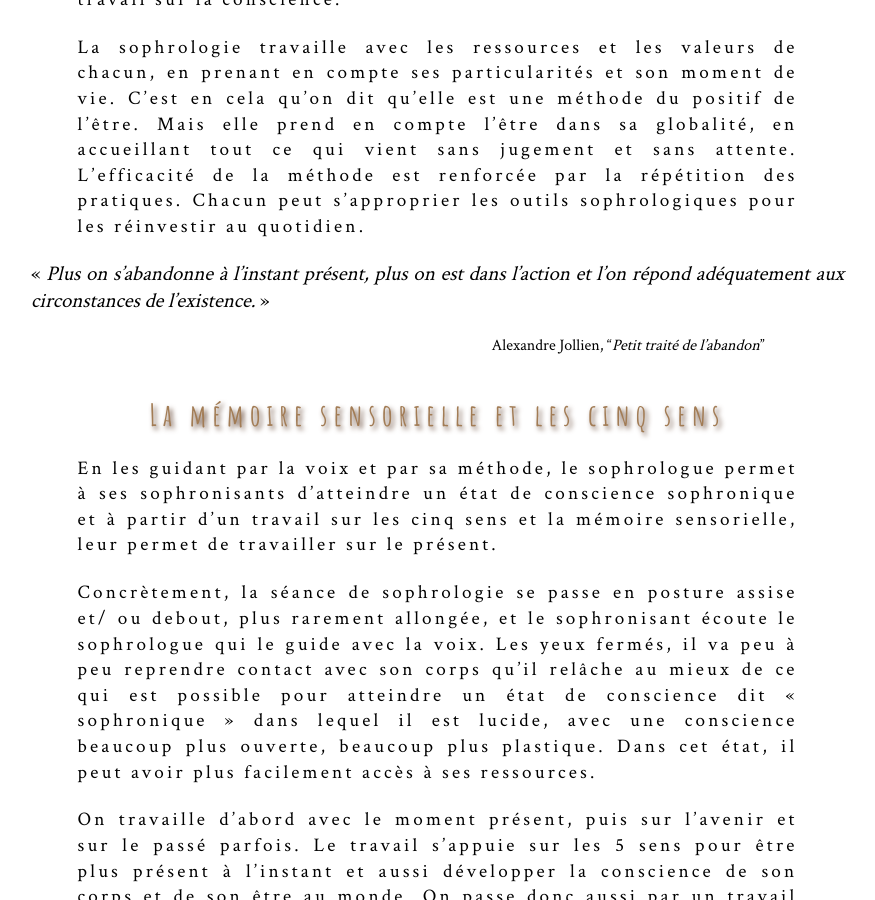
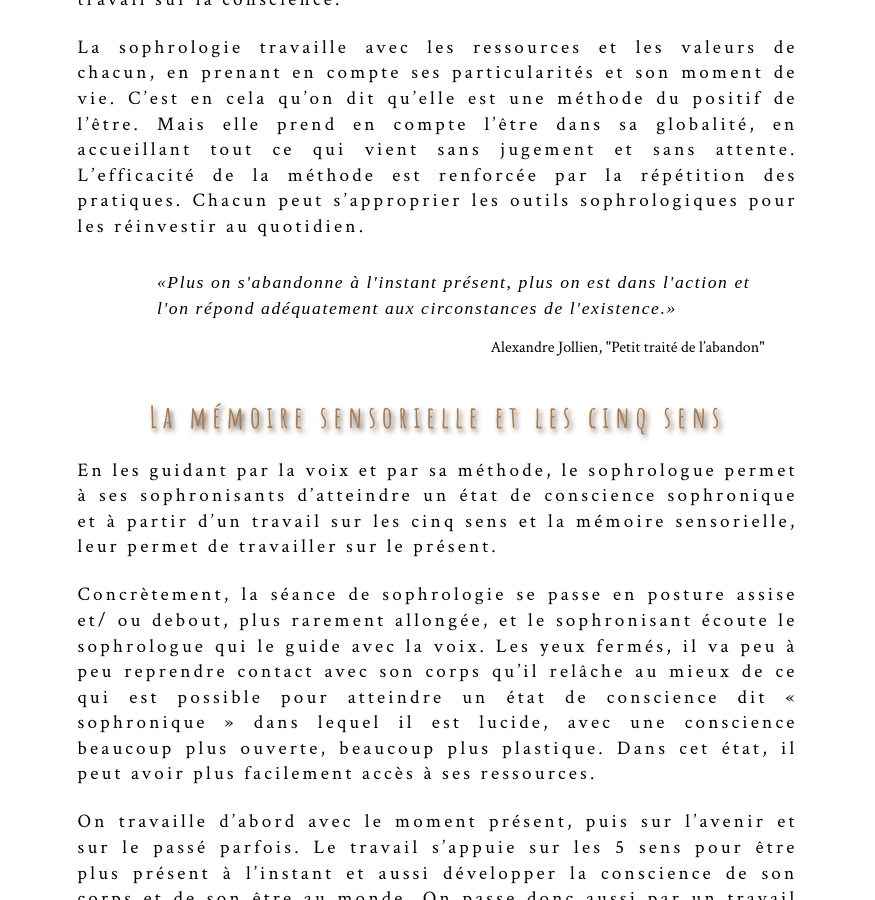
Before and after one commit to leshnik/revertouthaut, a Jekyll site: the page built from sophrologie.md, in a window 1280 px wide and 900 px high, scrolled down 476 px. Shown: the whole window, without its empty margins (179-1054 px from the left). Built offline with Jekyll 4.4.1, drawn with Linux system fonts in a browser that asks for light colours.

Commit message:
logoTop formatting

```diff
--- a/sophrologie.md
+++ b/sophrologie.md
@@ -14,10 +14,9 @@ redirect_from:
 <p class="intro-text">La sophrologie travaille avec les ressources et les valeurs de chacun, en prenant en compte ses particularités et son moment de vie. C’est en cela qu’on dit qu’elle est une méthode du positif de l’être. Mais elle prend en compte l’être dans sa globalité, en accueillant tout ce qui vient sans jugement et sans attente. L’efficacité de la méthode est renforcée par la répétition des pratiques. Chacun peut s’approprier les outils sophrologiques pour les réinvestir au quotidien.
 </p>
 
-> «&nbsp;_Plus on s'abandonne à l'instant présent, plus on est dans l'action et l'on répond adéquatement aux circonstances de l'existence._&nbsp;»
+<div class="quote"><em>«Plus on s'abandonne à l'instant présent, plus on est dans l'action et l'on répond adéquatement aux circonstances de l'existence.»</em></div>
 
-Alexandre Jollien, "_Petit traité de l’abandon_"
-{:.cite}
+<p class="cite">Alexandre Jollien, "Petit traité de l’abandon"</p>
 
 <div class="MottoSmaller">La mémoire sensorielle et les cinq sens</div>
 
```
